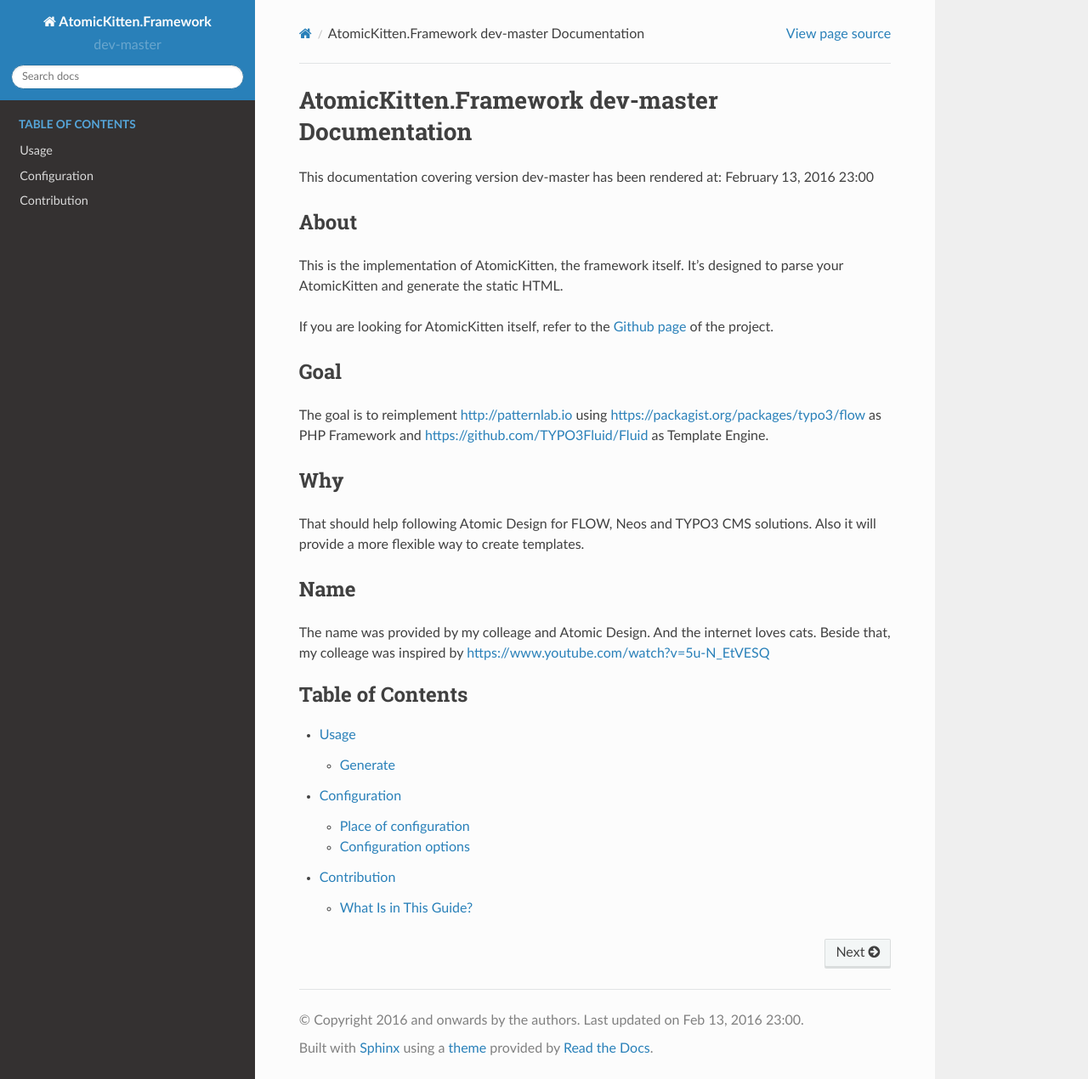
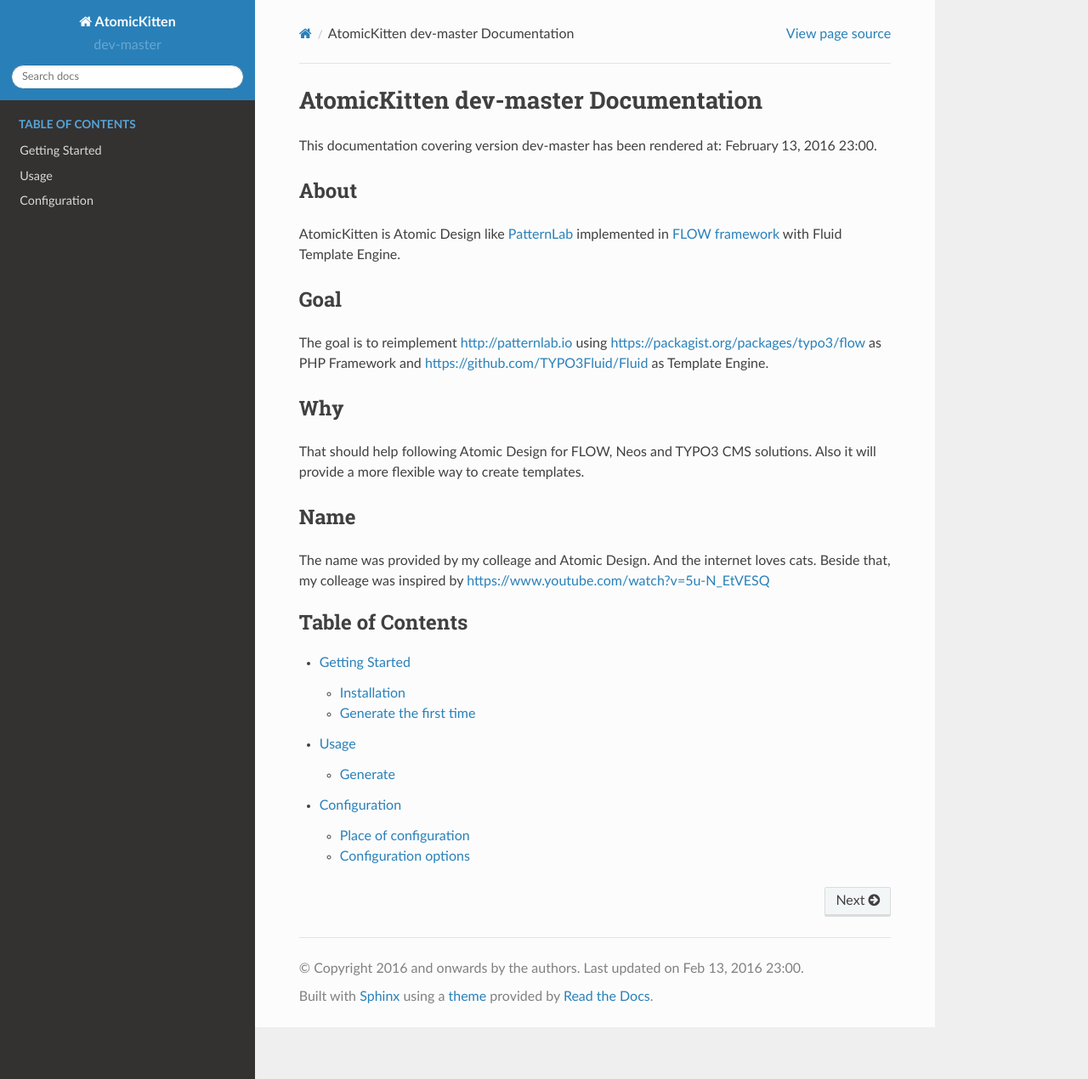
Before and after one commit to DanielSiepmann/AtomicKitten.Framework, a Sphinx documentation site: the page built from Documentation/index.rst, in a window 1280 px wide and 1270 px high. Shown: the whole window at 85% size. Built offline with Sphinx 7.4.7 and the Read the Docs theme 2.0.0, drawn with Linux system fonts in a browser that asks for light colours.

Commit message:
[FEATURE] Extend documentation
* Add basic installation information
* Remove ".Framework"

```diff
--- a/Documentation/Configuration/index.rst
+++ b/Documentation/Configuration/index.rst
@@ -12,10 +12,14 @@
 
 Nevertheless you still find the needed information in this documentation, too.
 
+.. _placeOfConfiguration:
+
 Place of configuration
 ----------------------
 
 Place your configuration file :file:`Settings.yaml` inside the folder :file:`Configuration` your Package
+
+.. _configurationOptions:
 
 Configuration options
 ----------------------
--- a/Documentation/Contribution/index.rst
+++ /dev/null
@@ -1,7 +0,0 @@
-Contribution
-============
-
-.. sectionauthor:: Daniel Siepmann <coding@daniel-siepmann.de>
-
-What Is in This Guide?
-----------------------
--- a/Documentation/Usage/index.rst
+++ b/Documentation/Usage/index.rst
@@ -1,7 +1,11 @@
+.. _usage:
+
 Usage
 =====
 
 .. sectionauthor:: Daniel Siepmann <coding@daniel-siepmann.de>
+
+.. _usageGenerate:
 
 Generate
 --------
--- a/Documentation/conf.py
+++ b/Documentation/conf.py
@@ -50,7 +50,7 @@
 master_doc = 'index'
 
 # General information about the project.
-project = u'AtomicKitten.Framework'
+project = u'AtomicKitten'
 copyright = u'2016 and onwards by the authors'
 author = u'Daniel Siepmann and Contributors'
 
@@ -214,7 +214,7 @@
 #html_search_scorer = 'scorer.js'
 
 # Output file base name for HTML help builder.
-htmlhelp_basename = 'AtomicKitten.Framework'
+htmlhelp_basename = 'AtomicKitten'
 
 # -- Options for LaTeX output ---------------------------------------------
 
@@ -236,7 +236,7 @@
 # (source start file, target name, title,
 #  author, documentclass [howto, manual, or own class]).
 latex_documents = [
-  (master_doc, 'AtomicKitten.Framework.tex', u'AtomicKitten.Framework Documentation',
+  (master_doc, 'AtomicKitten.tex', u'AtomicKitten Documentation',
    u'The author', 'manual'),
 ]
 
@@ -266,7 +266,7 @@
 # One entry per manual page. List of tuples
 # (source start file, name, description, authors, manual section).
 man_pages = [
-    (master_doc, 'AtomicKitten.Framework', u'AtomicKitten.Framework Documentation',
+    (master_doc, 'AtomicKitten', u'AtomicKitten Documentation',
      [author], 1)
 ]
 
@@ -280,8 +280,8 @@
 # (source start file, target name, title, author,
 #  dir menu entry, description, category)
 texinfo_documents = [
-  (master_doc, 'AtomicKitten.Framework', u'AtomicKitten.Framework Documentation',
-   author, 'AtomicKitten.Framework', '',
+  (master_doc, 'AtomicKitten', u'AtomicKitten Documentation',
+   author, 'AtomicKitten', '',
    'Miscellaneous'),
 ]
 
--- a/Documentation/index.rst
+++ b/Documentation/index.rst
@@ -1,37 +1,46 @@
-AtomicKitten.Framework |version| Documentation
+AtomicKitten |version| Documentation
 ==================================================================================================
 
-This documentation covering version |release| has been rendered at: |today|
+This documentation covering version |release| has been rendered at: |today|.
+
+.. _about:
 
 About
 -----
 
-This is the implementation of AtomicKitten, the framework itself. It's designed to parse your
-AtomicKitten and generate the static HTML.
+AtomicKitten is Atomic Design like `PatternLab <http://patternlab.io/>`_ implemented in `FLOW framework
+<http://flowframework.io/>`_ with Fluid Template Engine.
 
-If you are looking for AtomicKitten itself, refer to the `Github page
-<https://github.com/DanielSiepmann/AtomicKitten>`_ of the project.
+.. _goal:
 
 Goal
 ----
 
-The goal is to reimplement http://patternlab.io using https://packagist.org/packages/typo3/flow as PHP Framework and https://github.com/TYPO3Fluid/Fluid as Template Engine.
+The goal is to reimplement http://patternlab.io using https://packagist.org/packages/typo3/flow as
+PHP Framework and https://github.com/TYPO3Fluid/Fluid as Template Engine.
+
+.. _why:
 
 Why
 ---
 
-That should help following Atomic Design for FLOW, Neos and TYPO3 CMS solutions.
-Also it will provide a more flexible way to create templates.
+That should help following Atomic Design for FLOW, Neos and TYPO3 CMS solutions. Also it will
+provide a more flexible way to create templates.
+
+.. _name:
 
 Name
 ----
 
-The name was provided by my colleage and Atomic Design. And the internet loves cats. Beside that, my colleage was inspired by https://www.youtube.com/watch?v=5u-N_EtVESQ
+The name was provided by my colleage and Atomic Design. And the internet loves cats. Beside that, my
+colleage was inspired by https://www.youtube.com/watch?v=5u-N_EtVESQ
+
+.. _toc:
 
 .. toctree::
     :caption: Table of Contents
     :maxdepth: 2
 
+    GettingStarted/index
     Usage/index
     Configuration/index
-    Contribution/index
```
Also changed, not shown: Documentation/GettingStarted/index.rst (added, +52 -0 lines).
